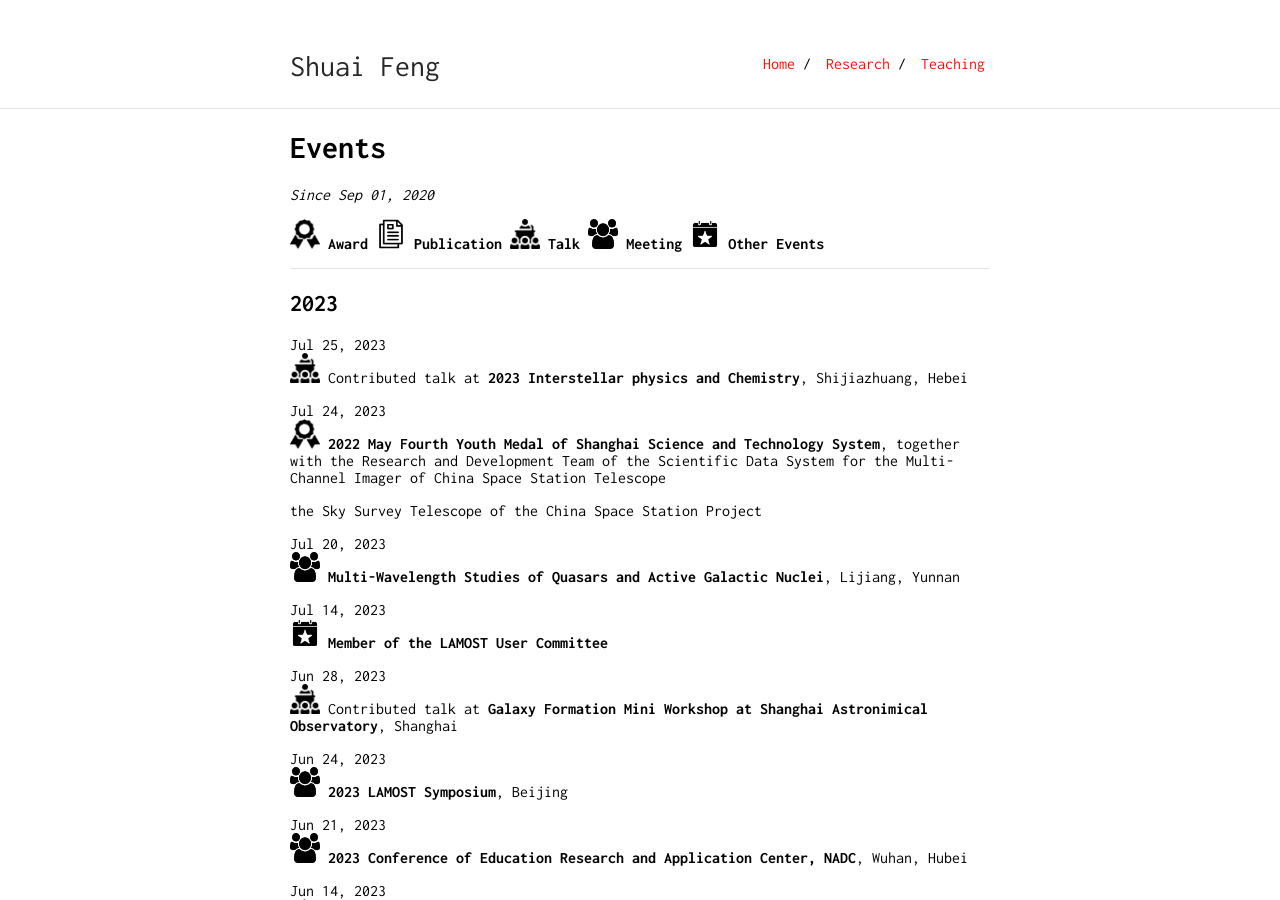
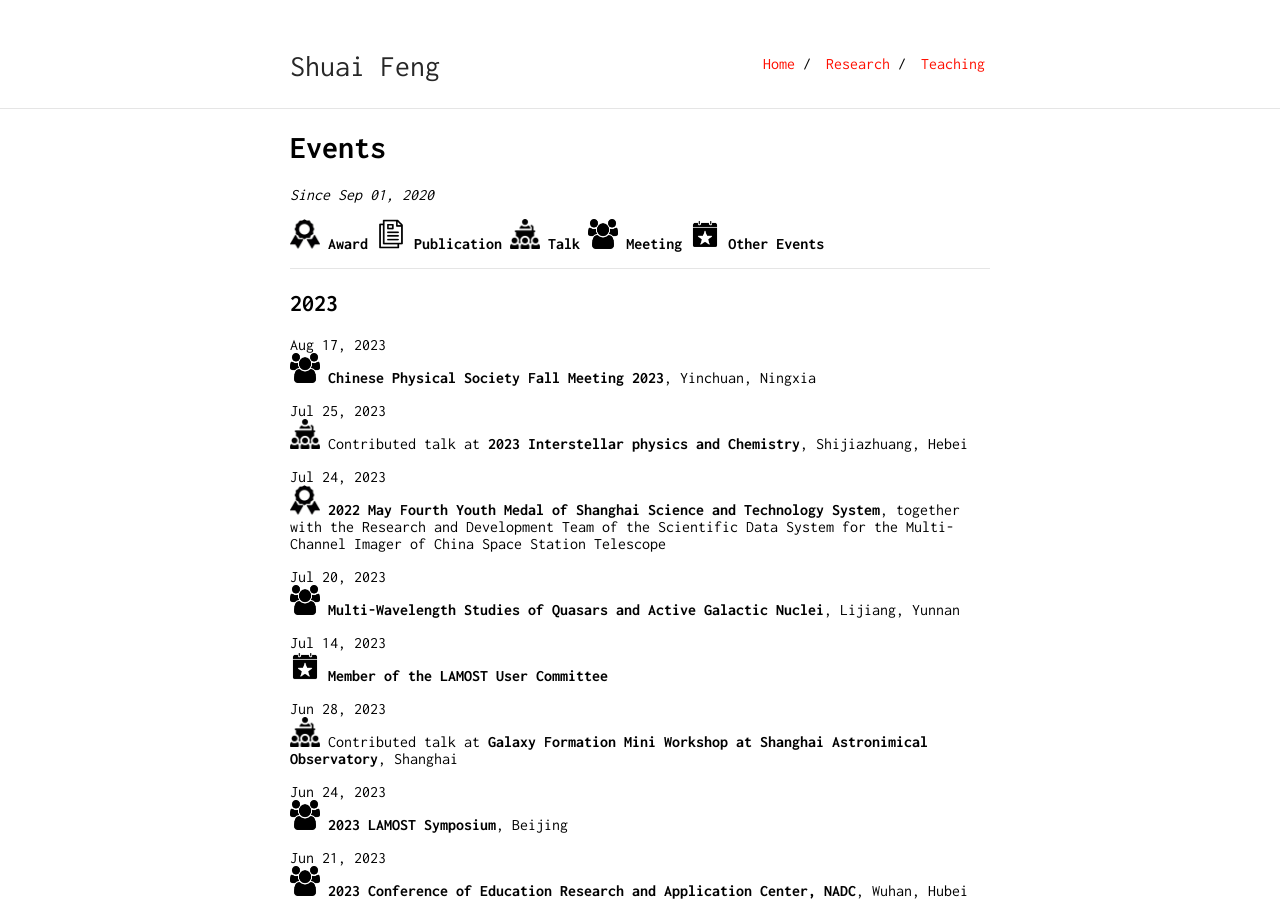
Before and after one commit to fengshuai0210/fengshuai0210.github.io, a Jekyll site: the page built from events.md, in a window 1280 px wide and 900 px high. Built offline with Jekyll 4.4.1, drawn with Linux system fonts in a browser that asks for light colours; our own code applies the rules of GitHub Pages for plain Markdown files.

Commit message:
Update events.md

```diff
--- a/events.md
+++ b/events.md
@@ -11,13 +11,14 @@ layout: default
 
 ## 2023
 
+Aug 17, 2023\
+<img src="/image/meeting-icon.png" style="width:30px;height:30px;"> **Chinese Physical Society Fall Meeting 2023**, Yinchuan, Ningxia
+
 Jul 25, 2023\
 <img src="/image/talk-icon.png" style="width:30px;height:30px;"> Contributed talk at **2023 Interstellar physics and Chemistry**, Shijiazhuang, Hebei
 
 Jul 24, 2023\
 <img src="/image/prize-icon.png" style="width:30px;height:30px;"> **2022 May Fourth Youth Medal of Shanghai Science and Technology System**, together with the Research and Development Team of the Scientific Data System for the Multi-Channel Imager of China Space Station Telescope
-
-the Sky Survey Telescope of the China Space Station Project
 
 Jul 20, 2023\
 <img src="/image/meeting-icon.png" style="width:30px;height:30px;"> **Multi-Wavelength Studies of Quasars and Active Galactic Nuclei**, Lijiang, Yunnan
```
